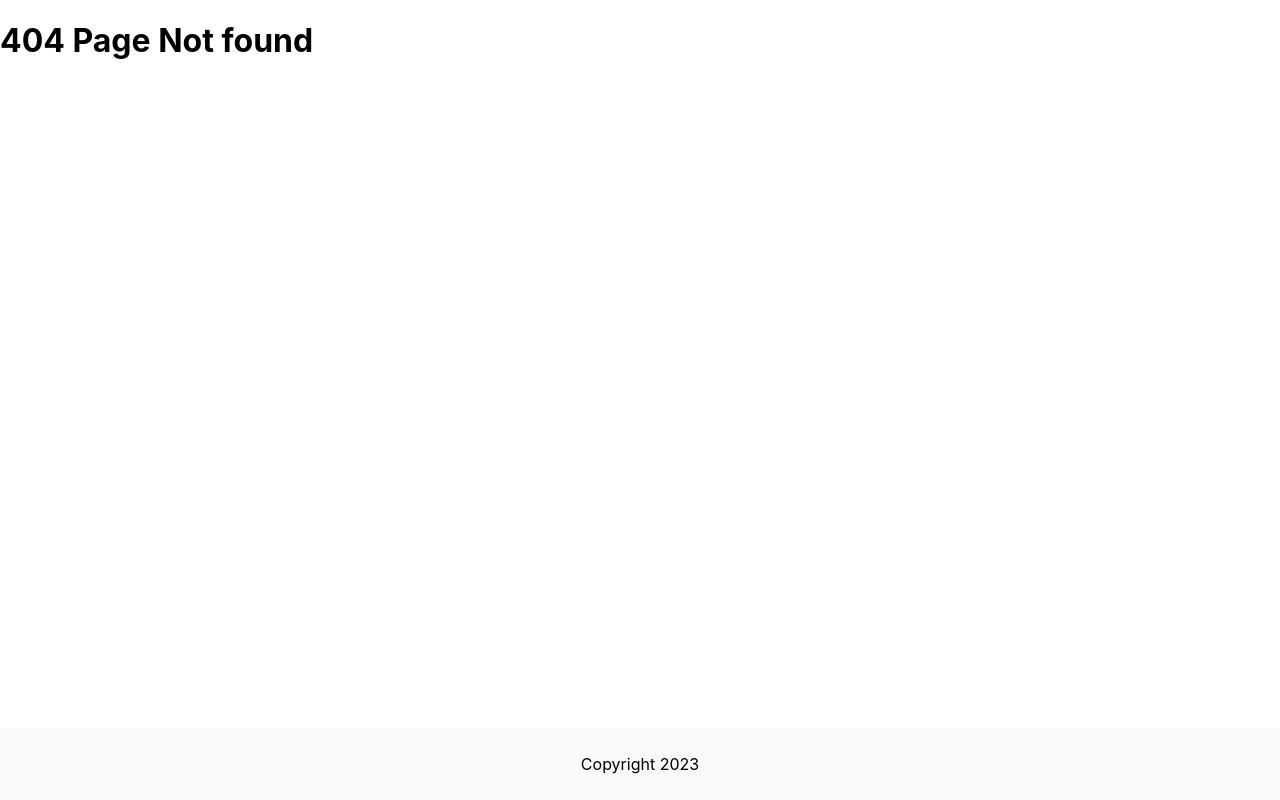
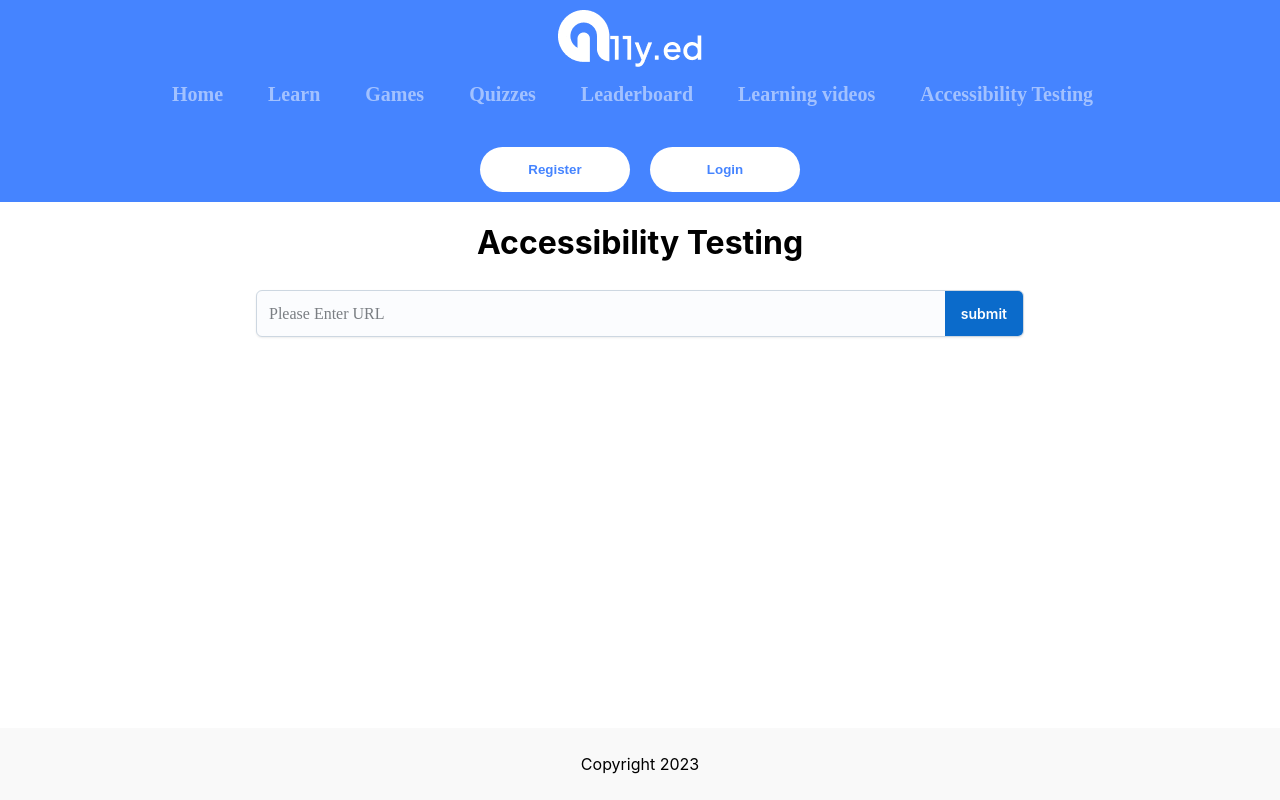
Before and after one commit to manishmanda29/a11y-ui, a React (Create React App) app: page /accessibility-testing in a window 1280 px wide. Before the commit this address led to /notfound. Built offline with nearby package versions, Linux system fonts and the light colour scheme.

Commit message:
added Accesibility testing page

```diff
--- a/package.json
+++ b/package.json
@@ -6,7 +6,8 @@
     "@emotion/react": "^11.11.1",
     "@emotion/styled": "^11.11.0",
     "@mui/icons-material": "^5.14.14",
-    "@mui/material": "^5.14.14",
+    "@mui/joy": "^5.0.0-beta.14",
+    "@mui/material": "^5.14.17",
     "@testing-library/jest-dom": "^5.17.0",
     "@testing-library/react": "^13.4.0",
     "@testing-library/user-event": "^13.5.0",
--- a/src/App.js
+++ b/src/App.js
@@ -12,6 +12,7 @@ import { Header } from './components/Header';
 import ContentPage from './Pages/ContentPage';
 import ProtectedRoutes from './ProtectedRoutes'
 import CourseCompletion from './Pages/CourseCompletion';
+import Accessibility from './Pages/Accessibility';
 function App() {
   return (
     <>
@@ -24,6 +25,7 @@ function App() {
       <Route exact path='/home' element={<Home/>}/>
       <Route exact path='/learn' element={<ContentPage/>}></Route>
       <Route exact path="/certificate" element={<CourseCompletion/>}></Route>
+      <Route path="/accessibility-testing" element={<Accessibility/>} />
       <Route path="*" element={<Navigate to="/notfound"/>} />
      </Routes>
      <Footer/>
--- /dev/null
+++ b/src/Pages/Accessibility.jsx
@@ -0,0 +1,59 @@
+import { Header } from "../components/Header";
+import FormControl from '@mui/joy/FormControl';
+import FormLabel from '@mui/joy/FormLabel';
+import Input from '@mui/joy/Input';
+import Button from '@mui/joy/Button';
+import {useEffect, useState} from 'react'
+export default function Accessibility()
+{
+    const [data, setData] = useState('');
+    const handleSubmit = (event) => {
+        event.preventDefault();
+        try {
+        console.log(data)
+        } catch (error) {
+        }
+      };
+
+      useEffect(()=>{
+console.log(data)
+      },[data])
+    return(
+        <>
+        <Header/>
+        <div style={{display:'flex',flexDirection:'column',justifyContent:'center',alignItems:'center'}}>
+        <h1 >Accessibility Testing</h1>
+        <form style={{width:'60%'}}onSubmit={handleSubmit} id="demo">
+       <FormControl>
+        <FormLabel
+          sx={(theme) => ({
+            '--FormLabel-color': theme.vars.palette.primary.plainColor,
+          })}
+        >
+        </FormLabel>
+        <Input
+          sx={{ '--Input-decoratorChildHeight': '45px' }}
+          placeholder="Please Enter URL"
+          type="url"
+          pattern="https://.*"
+          value={data}
+          required
+          onChange={(event) =>
+            setData(event.target.value)
+          }
+          endDecorator={
+            <Button
+              variant="solid"
+              color="primary"
+              type="submit"
+              sx={{ borderTopLeftRadius: 0, borderBottomLeftRadius: 0 }}
+            >
+              submit
+            </Button>
+          }></Input>
+        </FormControl>
+        </form>
+        </div>
+        </>
+    )
+}
--- a/src/components/Header.jsx
+++ b/src/components/Header.jsx
@@ -30,8 +30,7 @@ export const Header = () => {
                <li><Link>Leaderboard</Link></li>
                <li><Link to={'/learning-videos'}>Learning videos</Link></li>
 
-                {/* <Link to={'/'}> <li><a href="#">Accessibility Testing</a></li></Link> */}
-
+                <li><Link to={'/accessibility-testing'}>Accessibility Testing</Link></li>
             </ul>
 
         </div>
```
Also changed, not shown: 1 other file (tests, documents, lock files or other folders).
